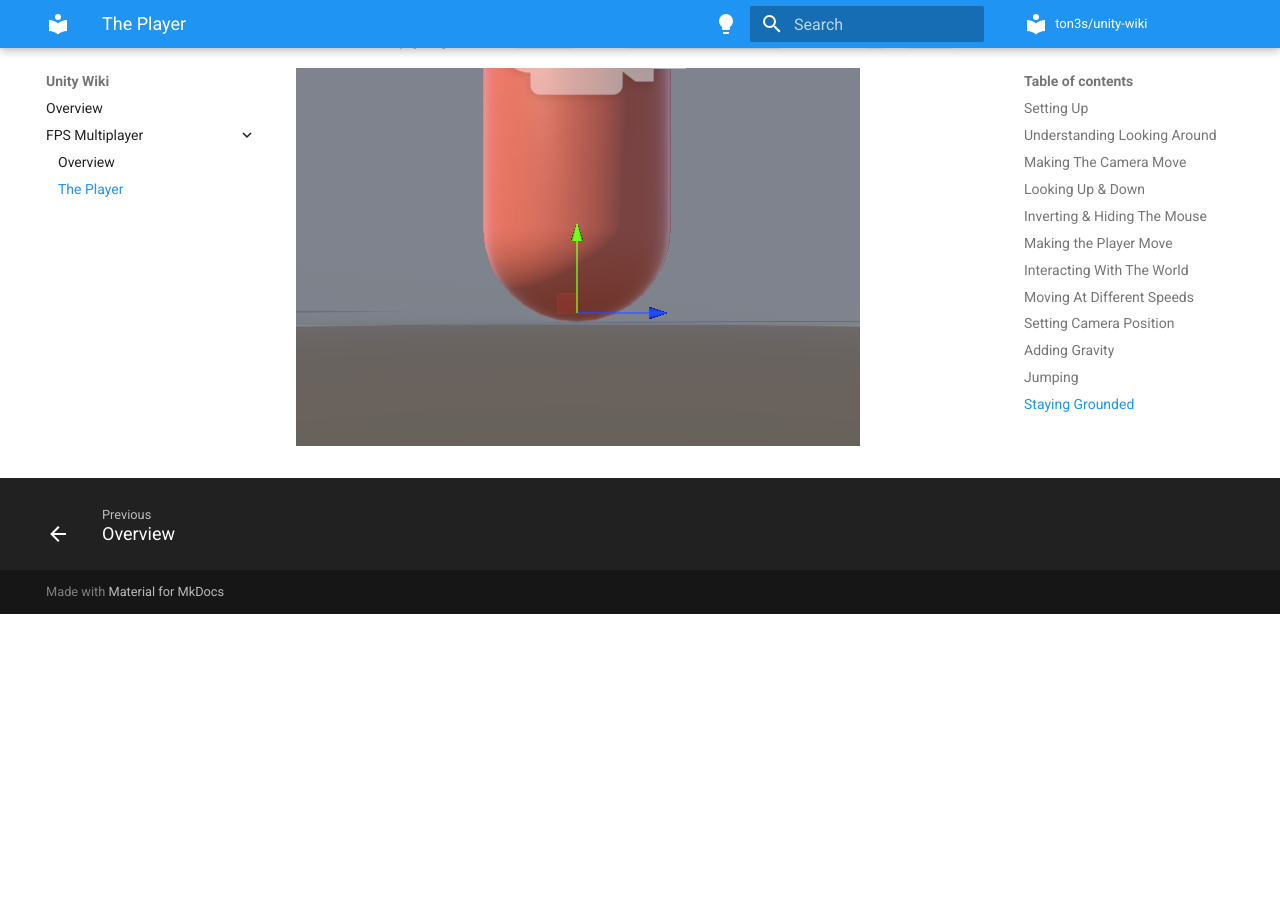
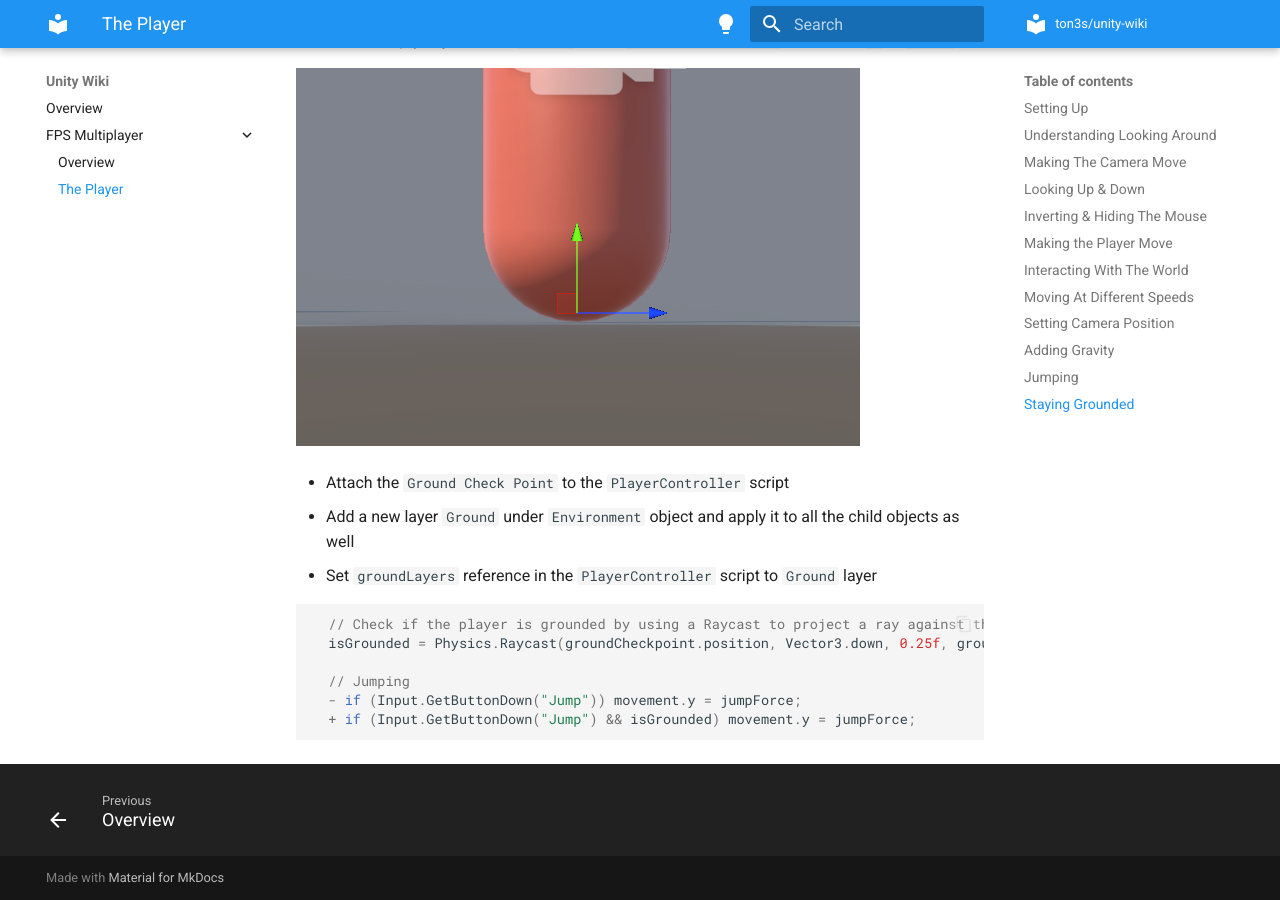
Before and after one commit to ton3s/unity-wiki, an MkDocs documentation site: the page built from docs/fps-multiplayer/the-player.md, in a window 1280 px wide and 900 px high, scrolled down 5304 px. Built offline with MkDocs 1.6.1 and Material for MkDocs 9.7.7, drawn with Linux system fonts in a browser that asks for light colours; before the commit the page ends 5918 px from its top, so only the background shows below that.

Commit message:
Add video 13

````diff
--- a/docs/fps-multiplayer/the-player.md
+++ b/docs/fps-multiplayer/the-player.md
@@ -235,3 +235,16 @@ public LayerMask groundLayers;
 - Create empty object under `player` called `Ground Check Point` and set the `y` to `-0.95`
 
 ![Ground Check Point](images/ground-check-point.png)
+
+- Attach the `Ground Check Point` to the `PlayerController` script
+- Add a new layer `Ground` under `Environment` object and apply it to all the child objects as well
+- Set `groundLayers` reference in the `PlayerController` script to `Ground` layer
+
+```cs
+  // Check if the player is grounded by using a Raycast to project a ray against the ground layers
+  isGrounded = Physics.Raycast(groundCheckpoint.position, Vector3.down, 0.25f, groundLayers);
+
+  // Jumping
+  - if (Input.GetButtonDown("Jump")) movement.y = jumpForce;
+  + if (Input.GetButtonDown("Jump") && isGrounded) movement.y = jumpForce;
+```
````
